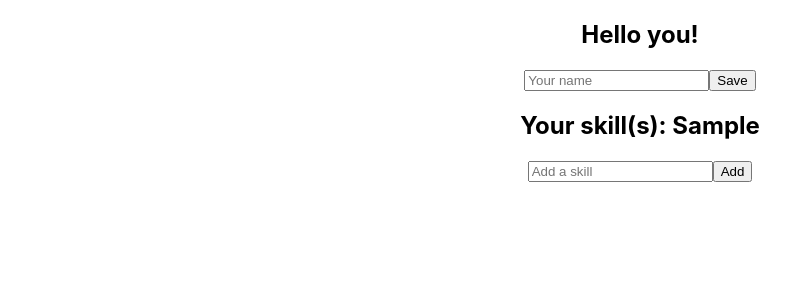
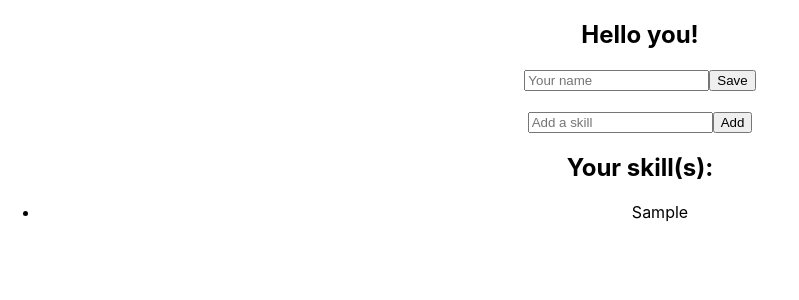
Before and after one commit to XavierCoulon/Playground_LocalStorage_Test, a React (Create React App) app: page / in a window 1280 px wide. Both pictures are taken after typing "Sample" into the empty fields and a click on the input "Add". Shown: the top 300 px of the page, without its empty margins (0-799 px from the left). Built offline with nearby package versions, Linux system fonts and the light colour scheme.

Commit message:
separate set and get localstorage

```diff
--- a/src/components/LocalStorage.jsx
+++ b/src/components/LocalStorage.jsx
@@ -1,38 +1,44 @@
 import React, { useState, useRef, Fragment } from "react";
-import setLocalStorage from "../utils/handleLocalStorage";
+import { setLocalStorage, getLocalStorage } from "../utils/handleLocalStorage";
 
 const LocalStorage = () => {
   const nameInputRef = useRef();
   const skillsInputRef = useRef();
 
-  const [name, setName] = useState();
-  const [skills, setSkills] = useState();
+  const [name, setName] = useState([]);
+  const [skills, setSkills] = useState(getLocalStorage("skills"));
 
   const saveNameHandler = (event) => {
     event.preventDefault();
     setLocalStorage("name", nameInputRef.current.value);
-    setName(localStorage.getItem("name"));
+    setName(getLocalStorage("name"));
     nameInputRef.current.value = "";
   };
   const saveSkillHandler = (event) => {
     event.preventDefault();
     setLocalStorage("skills", skillsInputRef.current.value);
-    setSkills(localStorage.getItem("skills"));
+    setSkills(getLocalStorage("skills"));
     skillsInputRef.current.value = "";
   };
 
   return (
     <Fragment>
-      <h2>Hello {localStorage.getItem("name") || "you!"}</h2>
+      <h2>Hello {getLocalStorage("name") || "you!"}</h2>
       <form>
         <input type="text" placeholder="Your name" ref={nameInputRef} />
         <input type="submit" value="Save" onClick={saveNameHandler}></input>
       </form>
-      <h2>Your skill(s): {skills || "none"}</h2>
+      <br />
       <form>
         <input type="text" placeholder="Add a skill" ref={skillsInputRef} />
         <input type="submit" value="Add" onClick={saveSkillHandler}></input>
       </form>
+      <h2>Your skill(s):</h2>
+      <ul>
+        {skills && skills.map((skill) => (
+          <li key={Math.random()}>{skill}</li>
+        ))}
+      </ul>
     </Fragment>
   );
 };
--- a/src/utils/handleLocalStorage.js
+++ b/src/utils/handleLocalStorage.js
@@ -1,13 +1,15 @@
-const setLocalStorage = (key, value) => {
-  let existing = localStorage.getItem(key);
-
-  existing = existing ? existing.split(",") : [];
-  existing.push(value);
-  localStorage.setItem(key, existing.toString());
-
-  existing.forEach((element) => {
-    console.log(element);
-  });
+const getLocalStorage = (key) => {
+  return JSON.parse(localStorage.getItem(key));
 };
 
-export default setLocalStorage;
+const setLocalStorage = (key, value) => {
+  const existing = getLocalStorage(key);
+  if (existing) {
+    existing.push(value);
+    localStorage.setItem(key, JSON.stringify(existing));
+  } else {
+    localStorage.setItem(key, JSON.stringify([value]));
+  }
+};
+
+export { getLocalStorage, setLocalStorage };
```
